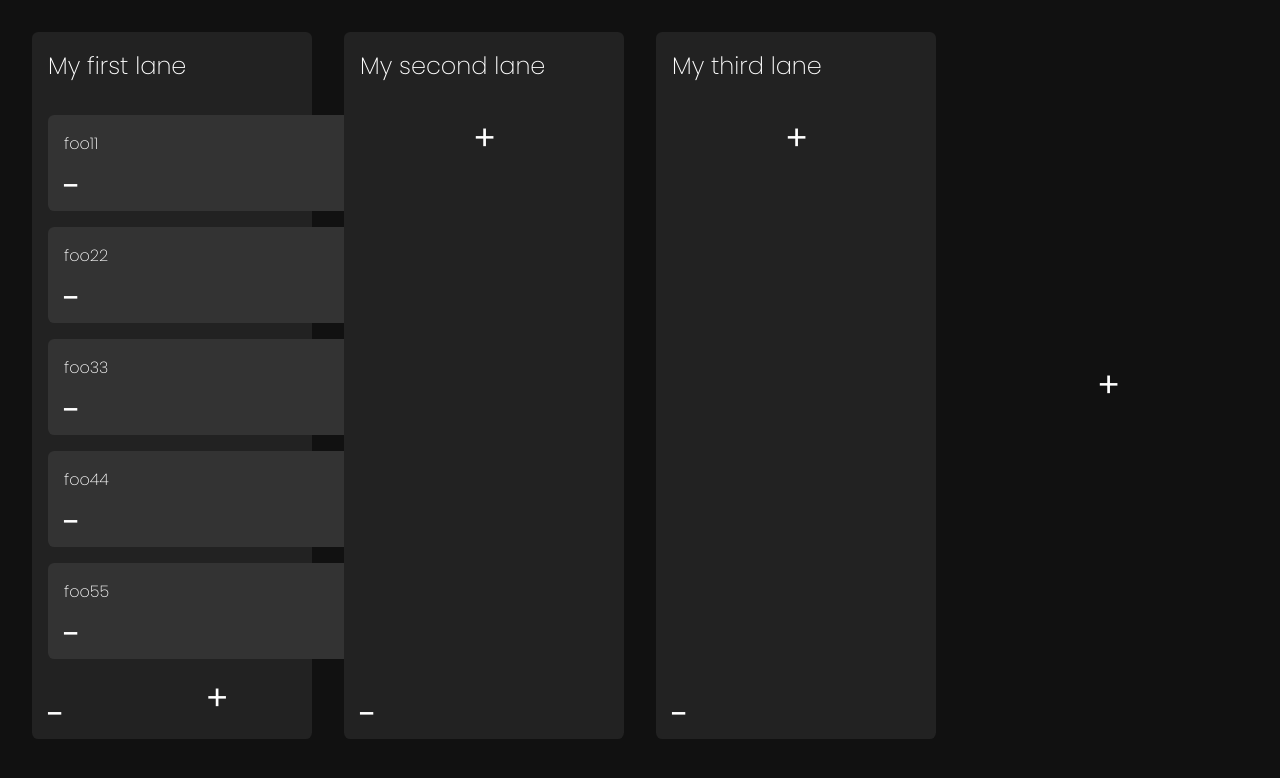
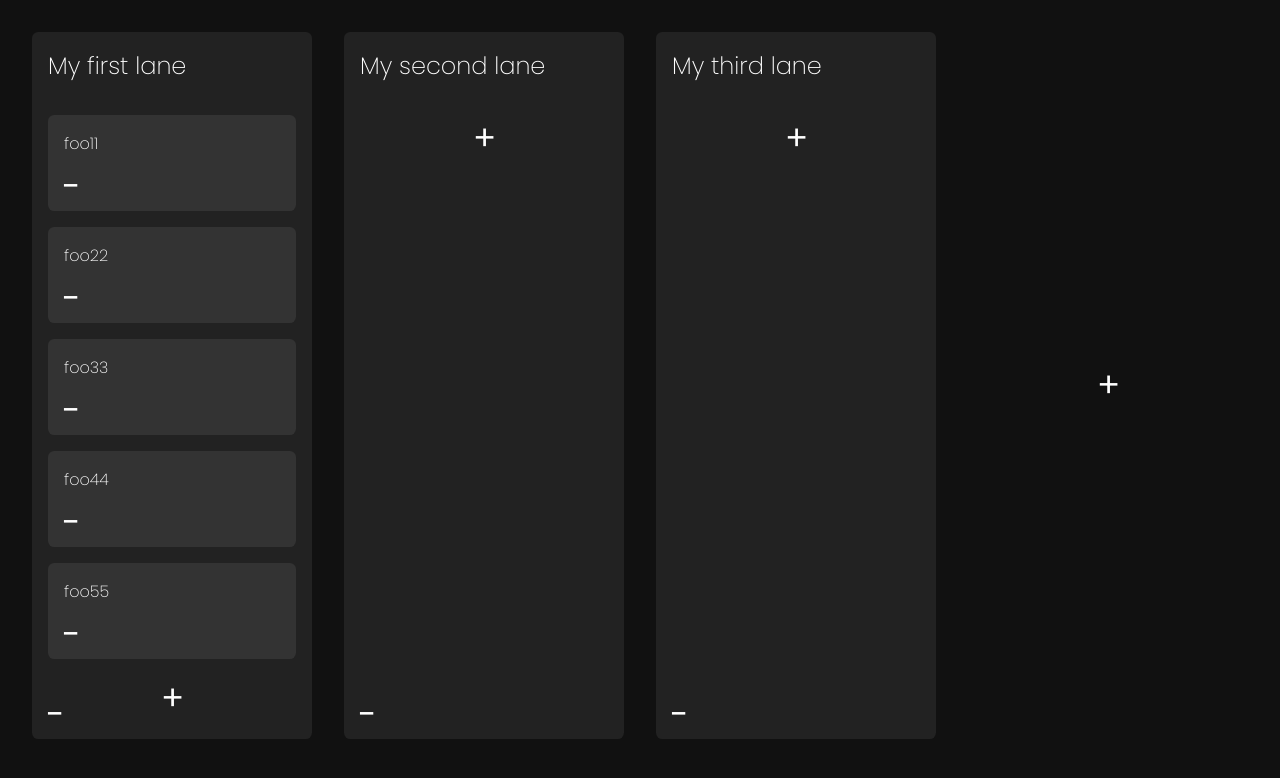
Before and after one commit to SamuelMiddendorp/SvelteBoard, a SvelteKit app: page / in a window 1280 px wide. Shown: the top 778 px of the page. Built offline with nearby package versions, Linux system fonts and the light colour scheme.

Commit message:
Cheeky firefox fix

```diff
--- a/src/routes/+page.svelte
+++ b/src/routes/+page.svelte
@@ -182,7 +182,6 @@
         padding: 2rem;
         display: grid;
         gap: 2rem;
-        height: 100%;
         grid-template-columns: repeat(auto-fill, minmax(14rem, 1fr));
     }
 
@@ -200,6 +199,7 @@
     }
 
     .item {
+        overflow: hidden;
         position: relative;
         min-height: 6rem;
         border-radius: 0.4rem;
```
